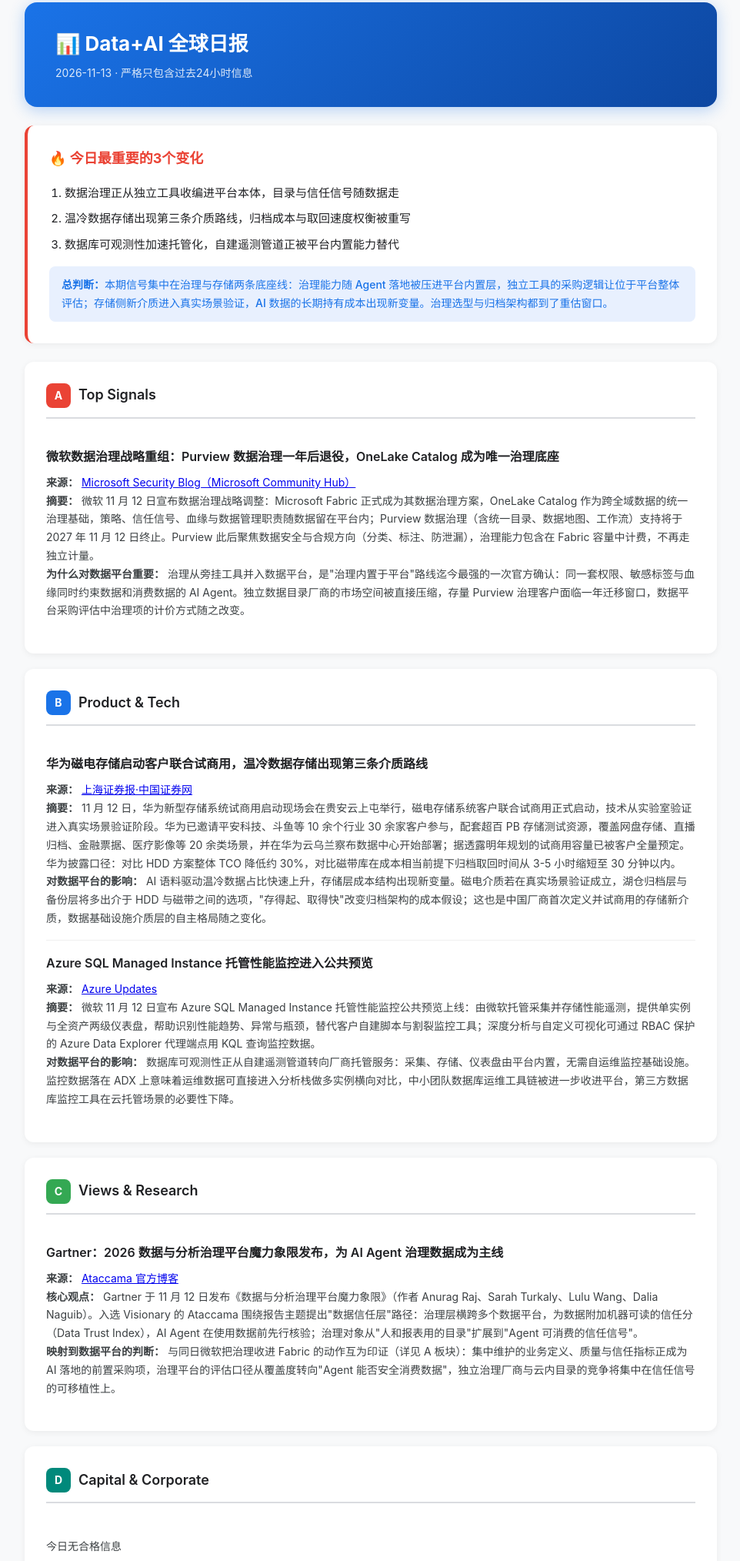
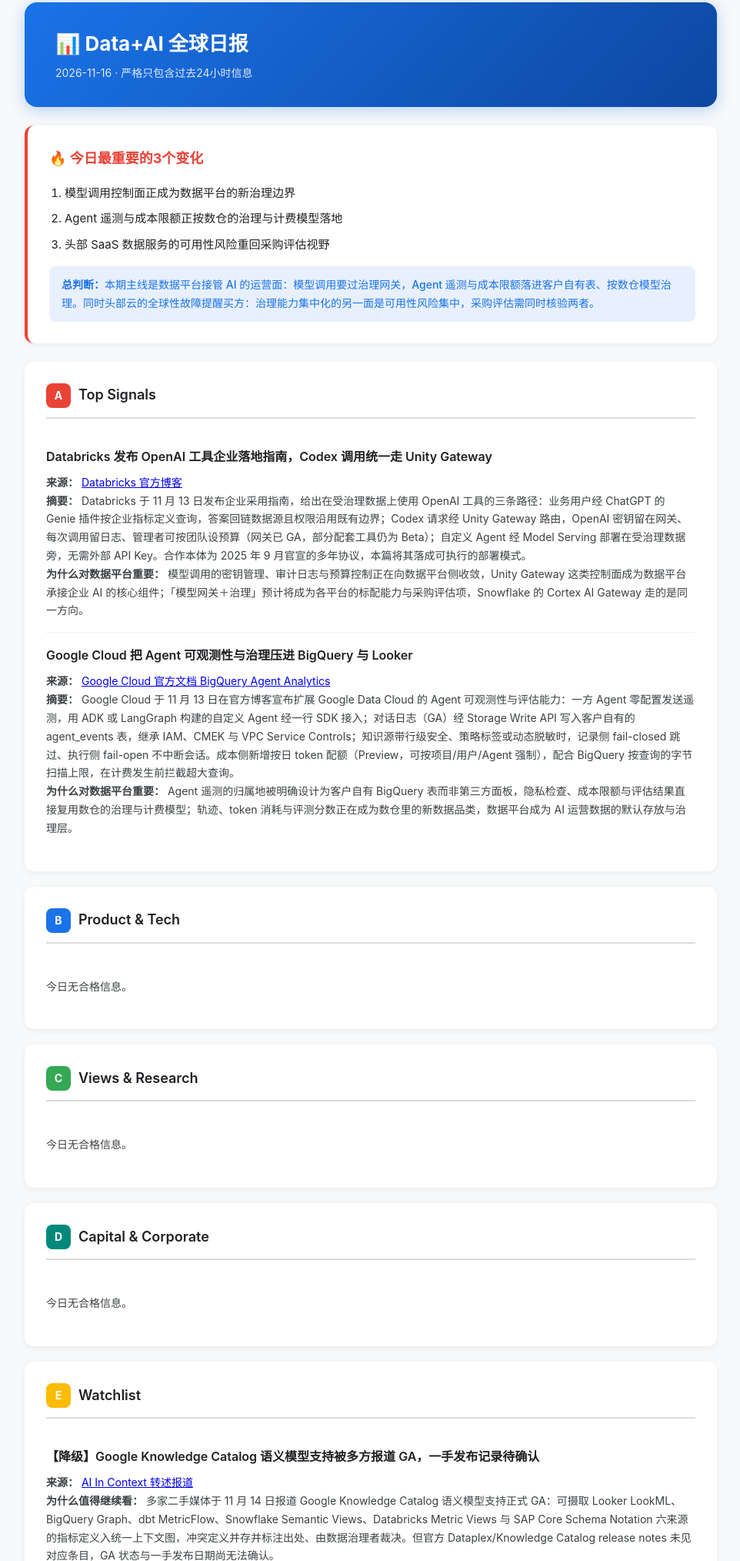
Before and after one commit to haiyangchenbj/data-ai-daily, a plain HTML site: page index.html in a window 1280 px wide. Shown: the part 17-2045 px from the top of the page at 77% size, without its empty margins (158-1120 px from the left). Drawn offline with Linux system fonts and the light colour scheme.

Commit message:
Deploy: Data+AI daily report 2026-11-16

```diff
--- a/index.html
+++ b/index.html
@@ -3,7 +3,7 @@
 <head>
 <meta charset="UTF-8">
 <meta name="viewport" content="width=device-width, initial-scale=1.0">
-<title>Data+AI 全球日报 | 2026-11-13</title>
+<title>Data+AI 全球日报 | 2026-11-16</title>
 <style>
   :root {
     --primary: #1a73e8;
@@ -162,7 +162,7 @@
 
   <div class="header">
     <h1>📊 Data+AI 全球日报</h1>
-    <div class="date">2026-11-13 · 严格只包含过去24小时信息</div>
+    <div class="date">2026-11-16 · 严格只包含过去24小时信息</div>
   </div>
 
   <!-- 根据实际日报内容填充以下模板 -->
@@ -170,12 +170,12 @@
   <div class="summary-box">
     <h2>🔥 今日最重要的3个变化</h2>
     <ol>
-      <li>数据治理正从独立工具收编进平台本体，目录与信任信号随数据走</li>
-      <li>温冷数据存储出现第三条介质路线，归档成本与取回速度权衡被重写</li>
-      <li>数据库可观测性加速托管化，自建遥测管道正被平台内置能力替代</li>
+      <li>模型调用控制面正成为数据平台的新治理边界</li>
+      <li>Agent 遥测与成本限额正按数仓的治理与计费模型落地</li>
+      <li>头部 SaaS 数据服务的可用性风险重回采购评估视野</li>
     </ol>
     <div class="verdict">
-      <strong>总判断：</strong>本期信号集中在治理与存储两条底座线：治理能力随 Agent 落地被压进平台内置层，独立工具的采购逻辑让位于平台整体评估；存储侧新介质进入真实场景验证，AI 数据的长期持有成本出现新变量。治理选型与归档架构都到了重估窗口。
+      <strong>总判断：</strong>本期主线是数据平台接管 AI 的运营面：模型调用要过治理网关，Agent 遥测与成本限额落进客户自有表、按数仓模型治理。同时头部云的全球性故障提醒买方：治理能力集中化的另一面是可用性风险集中，采购评估需同时核验两者。
     </div>
   </div>
 
@@ -186,9 +186,14 @@
       <h2>Top Signals</h2>
     </div>
     <div class="item">
-    <h3>微软数据治理战略重组：Purview 数据治理一年后退役，OneLake Catalog 成为唯一治理底座</h3>
+    <h3>Databricks 发布 OpenAI 工具企业落地指南，Codex 调用统一走 Unity Gateway</h3>
 
-    <div class="body"><b>来源：</b> <a href="https://techcommunity.microsoft.com/blog/microsoft-security-blog/a-next-step-in-the-evolution-of-the-microsoft-data-governance-strategy/4572227">Microsoft Security Blog（Microsoft Community Hub）</a><br><b>摘要：</b> 微软 11 月 12 日宣布数据治理战略调整：Microsoft Fabric 正式成为其数据治理方案，OneLake Catalog 作为跨全域数据的统一治理基础，策略、信任信号、血缘与数据管理职责随数据留在平台内；Purview 数据治理（含统一目录、数据地图、工作流）支持将于 2027 年 11 月 12 日终止。Purview 此后聚焦数据安全与合规方向（分类、标注、防泄漏），治理能力包含在 Fabric 容量中计费，不再走独立计量。<br><b>为什么对数据平台重要：</b> 治理从旁挂工具并入数据平台，是"治理内置于平台"路线迄今最强的一次官方确认：同一套权限、敏感标签与血缘同时约束数据和消费数据的 AI Agent。独立数据目录厂商的市场空间被直接压缩，存量 Purview 治理客户面临一年迁移窗口，数据平台采购评估中治理项的计价方式随之改变。</div>
+    <div class="body"><b>来源：</b> <a href="https://www.databricks.com/blog/openai-and-databricks-enterprise-ai-your-governed-data">Databricks 官方博客</a><br><b>摘要：</b> Databricks 于 11 月 13 日发布企业采用指南，给出在受治理数据上使用 OpenAI 工具的三条路径：业务用户经 ChatGPT 的 Genie 插件按企业指标定义查询，答案回链数据源且权限沿用既有边界；Codex 请求经 Unity Gateway 路由，OpenAI 密钥留在网关、每次调用留日志、管理者可按团队设预算（网关已 GA，部分配套工具仍为 Beta）；自定义 Agent 经 Model Serving 部署在受治理数据旁，无需外部 API Key。合作本体为 2025 年 9 月官宣的多年协议，本篇将其落成可执行的部署模式。<br><b>为什么对数据平台重要：</b> 模型调用的密钥管理、审计日志与预算控制正在向数据平台侧收敛，Unity Gateway 这类控制面成为数据平台承接企业 AI 的核心组件；「模型网关＋治理」预计将成为各平台的标配能力与采购评估项，Snowflake 的 Cortex AI Gateway 走的是同一方向。</div>
+</div>
+<div class="item">
+    <h3>Google Cloud 把 Agent 可观测性与治理压进 BigQuery 与 Looker</h3>
+
+    <div class="body"><b>来源：</b> <a href="https://cloud.google.com/bigquery/docs/bigquery-agent-analytics">Google Cloud 官方文档 BigQuery Agent Analytics</a><br><b>摘要：</b> Google Cloud 于 11 月 13 日在官方博客宣布扩展 Google Data Cloud 的 Agent 可观测性与评估能力：一方 Agent 零配置发送遥测，用 ADK 或 LangGraph 构建的自定义 Agent 经一行 SDK 接入；对话日志（GA）经 Storage Write API 写入客户自有的 agent_events 表，继承 IAM、CMEK 与 VPC Service Controls；知识源带行级安全、策略标签或动态脱敏时，记录侧 fail-closed 跳过、执行侧 fail-open 不中断会话。成本侧新增按日 token 配额（Preview，可按项目/用户/Agent 强制），配合 BigQuery 按查询的字节扫描上限，在计费发生前拦截超大查询。<br><b>为什么对数据平台重要：</b> Agent 遥测的归属地被明确设计为客户自有 BigQuery 表而非第三方面板，隐私检查、成本限额与评估结果直接复用数仓的治理与计费模型；轨迹、token 消耗与评测分数正在成为数仓里的新数据品类，数据平台成为 AI 运营数据的默认存放与治理层。</div>
 </div>
   </div>
 
@@ -199,14 +204,9 @@
       <h2>Product & Tech</h2>
     </div>
     <div class="item">
-    <h3>华为磁电存储启动客户联合试商用，温冷数据存储出现第三条介质路线</h3>
+    <h3></h3>
 
-    <div class="body"><b>来源：</b> <a href="https://www.cnstock.com/commonDetail/828042">上海证券报·中国证券网</a><br><b>摘要：</b> 11 月 12 日，华为新型存储系统试商用启动现场会在贵安云上屯举行，磁电存储系统客户联合试商用正式启动，技术从实验室验证进入真实场景验证阶段。华为已邀请平安科技、斗鱼等 10 余个行业 30 余家客户参与，配套超百 PB 存储测试资源，覆盖网盘存储、直播归档、金融票据、医疗影像等 20 余类场景，并在华为云乌兰察布数据中心开始部署；据透露明年规划的试商用容量已被客户全量预定。华为披露口径：对比 HDD 方案整体 TCO 降低约 30%，对比磁带库在成本相当前提下归档取回时间从 3-5 小时缩短至 30 分钟以内。<br><b>对数据平台的影响：</b> AI 语料驱动温冷数据占比快速上升，存储层成本结构出现新变量。磁电介质若在真实场景验证成立，湖仓归档层与备份层将多出介于 HDD 与磁带之间的选项，"存得起、取得快"改变归档架构的成本假设；这也是中国厂商首次定义并试商用的存储新介质，数据基础设施介质层的自主格局随之变化。</div>
-</div>
-<div class="item">
-    <h3>Azure SQL Managed Instance 托管性能监控进入公共预览</h3>
-
-    <div class="body"><b>来源：</b> <a href="https://azure.microsoft.com/updates/">Azure Updates</a><br><b>摘要：</b> 微软 11 月 12 日宣布 Azure SQL Managed Instance 托管性能监控公共预览上线：由微软托管采集并存储性能遥测，提供单实例与全资产两级仪表盘，帮助识别性能趋势、异常与瓶颈，替代客户自建脚本与割裂监控工具；深度分析与自定义可视化可通过 RBAC 保护的 Azure Data Explorer 代理端点用 KQL 查询监控数据。<br><b>对数据平台的影响：</b> 数据库可观测性正从自建遥测管道转向厂商托管服务：采集、存储、仪表盘由平台内置，无需自运维监控基础设施。监控数据落在 ADX 上意味着运维数据可直接进入分析栈做多实例横向对比，中小团队数据库运维工具链被进一步收进平台，第三方数据库监控工具在云托管场景的必要性下降。</div>
+    <div class="body">今日无合格信息。</div>
 </div>
   </div>
 
@@ -217,9 +217,9 @@
       <h2>Views & Research</h2>
     </div>
     <div class="item">
-    <h3>Gartner：2026 数据与分析治理平台魔力象限发布，为 AI Agent 治理数据成为主线</h3>
+    <h3></h3>
 
-    <div class="body"><b>来源：</b> <a href="https://www.ataccama.com/blog/ataccama-named-a-visionary-in-the-2026-gartner-magic-quadrant-for-data-and-analytics-governance-platforms-governing-data-for-ai-agents-and-what-comes-next">Ataccama 官方博客</a><br><b>核心观点：</b> Gartner 于 11 月 12 日发布《数据与分析治理平台魔力象限》（作者 Anurag Raj、Sarah Turkaly、Lulu Wang、Dalia Naguib）。入选 Visionary 的 Ataccama 围绕报告主题提出"数据信任层"路径：治理层横跨多个数据平台，为数据附加机器可读的信任分（Data Trust Index），AI Agent 在使用数据前先行核验；治理对象从"人和报表用的目录"扩展到"Agent 可消费的信任信号"。<br><b>映射到数据平台的判断：</b> 与同日微软把治理收进 Fabric 的动作互为印证（详见 A 板块）：集中维护的业务定义、质量与信任指标正成为 AI 落地的前置采购项，治理平台的评估口径从覆盖度转向"Agent 能否安全消费数据"，独立治理厂商与云内目录的竞争将集中在信任信号的可移植性上。</div>
+    <div class="body">今日无合格信息。</div>
 </div>
   </div>
 
@@ -237,7 +237,7 @@
     <div class="item">
     <h3></h3>
 
-    <div class="body">今日无合格信息</div>
+    <div class="body">今日无合格信息。</div>
 </div>
   </div>
 
@@ -248,20 +248,20 @@
       <h2>Watchlist</h2>
     </div>
     <div class="item">
-    <h3>【跟踪】Purview 治理客户迁移窗口与高监管行业过渡安排</h3>
+    <h3>【降级】Google Knowledge Catalog 语义模型支持被多方报道 GA，一手发布记录待确认</h3>
 
-    <div class="body"><b>来源：</b> <a href="https://learn.microsoft.com/zh-cn/partner-center/announcements/2026-november">Microsoft Learn 合作伙伴中心 2026 年 11 月公告</a><br><b>为什么值得继续看：</b> Purview 数据治理支持于 2027 年 11 月 12 日截止，微软即日起提供过渡指引，并特别提示有合同义务或属高监管行业的客户尽早与客户团队对接、逐一评估迁移范围。<br><b>需要等待什么信号确认：</b> 微软是否对高监管客户提供延长支持或例外安排；Atlan、Alation、Collibra、Informatica 等第三方目录厂商是否借迁移窗口承接存量 Purview 治理客户。</div>
+    <div class="body"><b>来源：</b> <a href="https://aiincontext.com/articles/google-makes-knowledge-catalog-semantic-support-generally-available">AI In Context 转述报道</a><br><b>为什么值得继续看：</b> 多家二手媒体于 11 月 14 日报道 Google Knowledge Catalog 语义模型支持正式 GA：可摄取 Looker LookML、BigQuery Graph、dbt MetricFlow、Snowflake Semantic Views、Databricks Metric Views 与 SAP Core Schema Notation 六来源的指标定义入统一上下文图，冲突定义并存并标注出处、由数据治理者裁决。但官方 Dataplex/Knowledge Catalog release notes 未见对应条目，GA 状态与一手发布日期尚无法确认。<br><b>需要等待什么信号确认：</b> Google Cloud 官方博客或 release notes 收录该条目；Knowledge Studio 从 Preview 转 GA 的状态变化。</div>
 </div>
 <div class="item">
-    <h3>【预告】Apache Doris 5.0：11 月发布窗口，实时增量计算与 Agent 式分析</h3>
+    <h3>【跟踪】微软 M365 全球服务中断涉及 Fabric、Power BI 与 Purview，恢复节奏待观察</h3>
 
-    <div class="body"><b>来源：</b> <a href="https://doris.apache.org/community/roadmap/">Apache Doris 社区路线图</a><br><b>为什么值得继续看：</b> 社区路线图将 5.0 定位为聚焦实时增量计算的功能版本，规划于 2026 年 11 月交付；Doris Summit 2026 归纳的多模湖仓、增量计算、Agent 式分析三条主线中，后两条都压在这个版本上，查询并发与 Ad-hoc 特征按 Agent 消费者重新设计。<br><b>需要等待什么信号确认：</b> 官方发布公告与 release notes 是否按期在 11 月落地；增量计算的具体语义边界与面向 Agent 高并发 Ad-hoc 查询的能力范围。</div>
+    <div class="body"><b>来源：</b> <a href="https://big5.cctv.com/gate/big5/news.cctv.cn/2026/11/14/ARTIcp9G5NhU2UCxXvTWKF98261114.shtml">央视新闻</a><br><b>为什么值得继续看：</b> 故障自 11 月 12 日起发生并蔓延至 13 日，波及 Outlook、Teams、Copilot 及 Fabric、Power BI、Purview、Graph 等分析与治理服务；微软 13 日致歉，称源于此前一次网络容量升级、与网络攻击无关，尚无法预计完全恢复时间。数日前微软刚宣布 Purview 数据治理退役、能力并入 Fabric OneLake（11-13 期 A1），治理体系迁移与可用性事件叠加。<br><b>需要等待什么信号确认：</b> 微软官方事后复盘（RCA）公告；Fabric/Power BI 服务健康完全恢复；监管问询与企业客户 SLA 索赔的后续进展。</div>
 </div>
   </div>
 
   <div class="footer">
     <p>Powered by Data+AI Daily Brief</p>
-    <p>信息截至北京时间 2026-11-13 08:00</p>
+    <p>信息截至北京时间 2026-11-16 08:00</p>
   </div>
 
 </div>
```
